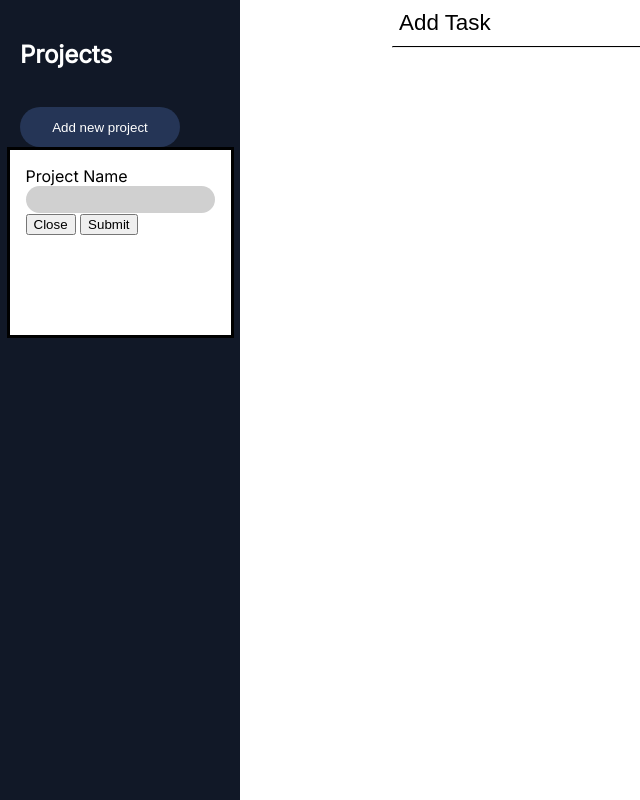
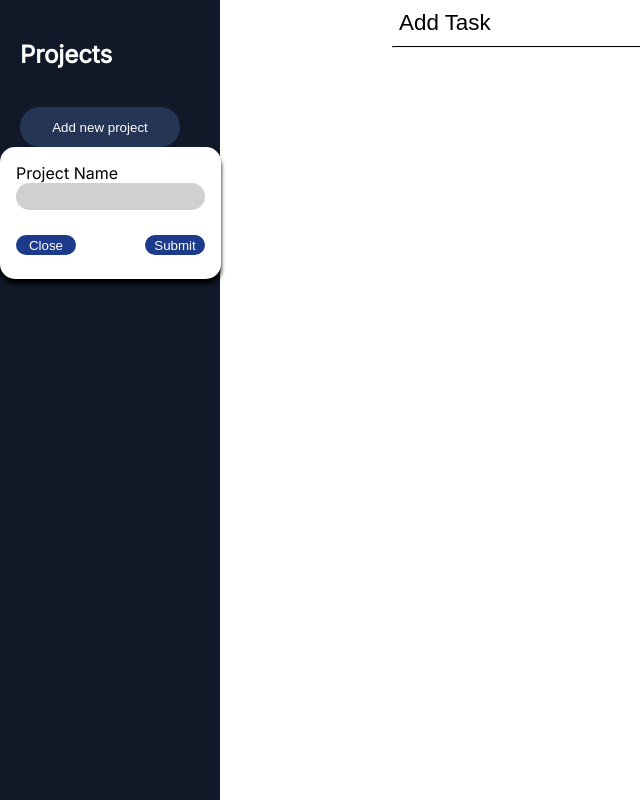
Before and after one commit to TheBenster/TOP-todo, a website built with webpack: page dist/index.html in a window 1280 px wide. Both pictures are taken after a click on the button "Add new project". Shown: the top 800 px of the page, without its empty margins (0-640 px from the left). Built offline with nearby package versions, Linux system fonts and the light colour scheme.

Commit message:
clean up project modal, change color scheme

```diff
--- a/src/index.css
+++ b/src/index.css
@@ -60,7 +60,11 @@ dialog.projModal[open] {
   align-items: center;
   justify-content: center;
   grid-template-rows: 1fr 1fr;
-  gap: 15px;
+  gap: 25px;
+  border-radius: 15px;
+  height: 100px;
+  border: none;
+  box-shadow: 0px 5px 4px;
 }
 input {
   height: 25px;
@@ -117,7 +121,7 @@ input {
   align-items: start;
   justify-content: end;
   flex-direction: column;
-  margin-left: 15vw;
+  margin-left: 10vw;
   gap: 25px;
 }
 
@@ -144,7 +148,8 @@ input {
   height: 100vh;
   background-color: var(--side-clr);
   color: white;
-  padding: 20px;
+  padding-left: 20px;
+  padding-top: 20px;
 }
 
 .side-section h2 {
@@ -178,13 +183,36 @@ input {
 #selected {
   background-color: hsl(222, 31%, 30%);
   color: white;
+  height: 50px;
+  border-top-left-radius: 15px;
+  border-bottom-left-radius: 15px;
 }
 #task-projects > li {
   display: flex;
-
+  justify-content: center;
+  align-items: center;
   gap: 20px;
 }
-
+.fas.fa-trash-alt {
+  height: 15px;
+  width: 15px;
+}
 .fas.fa-trash-alt:hover {
   cursor: pointer;
 }
+.close-n-cancel {
+  padding-top: 25px;
+  display: flex;
+  align-items: space-between;
+  justify-content: space-between;
+}
+
+.close-n-cancel button {
+  width: 60px;
+  height: 20px;
+  border-radius: 12px;
+  border: none;
+  background-color: #1e3a8a;
+  color: white;
+  box-shadow: 0px 6px 5px;
+}
```
